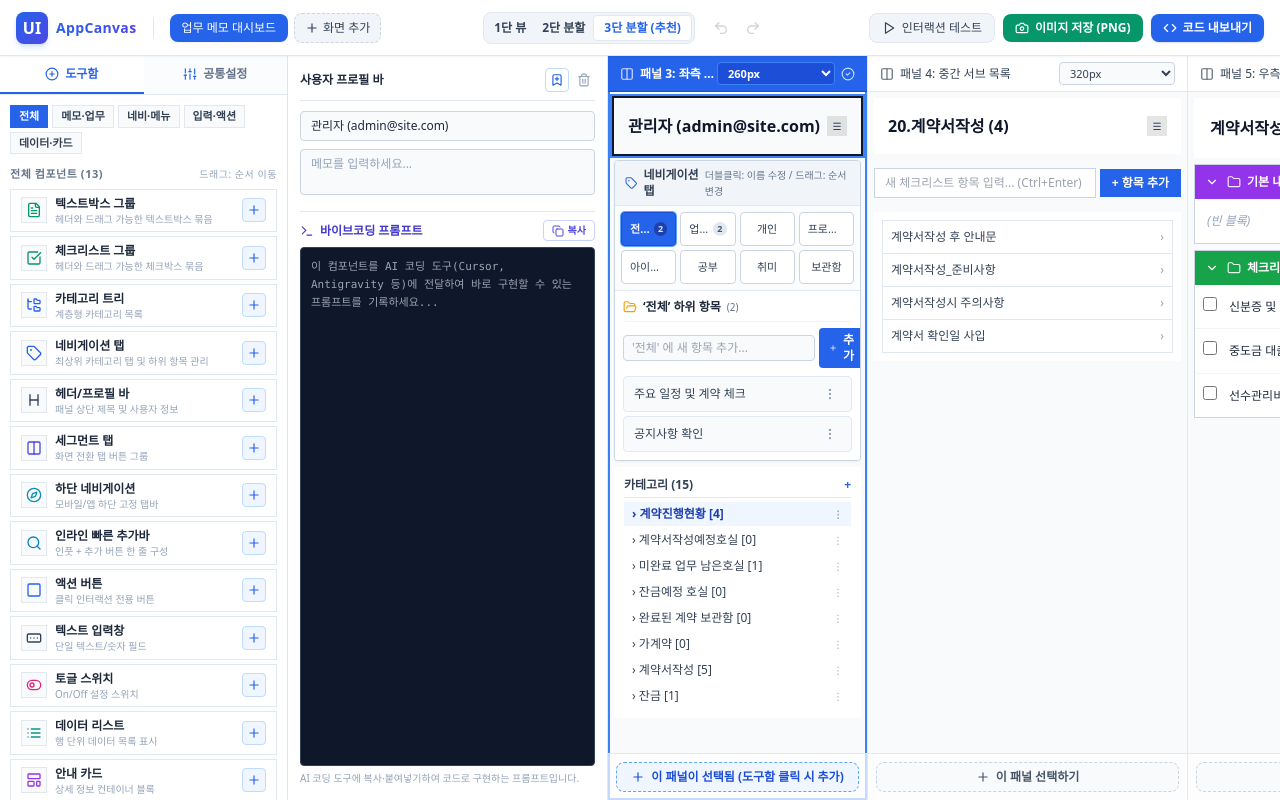
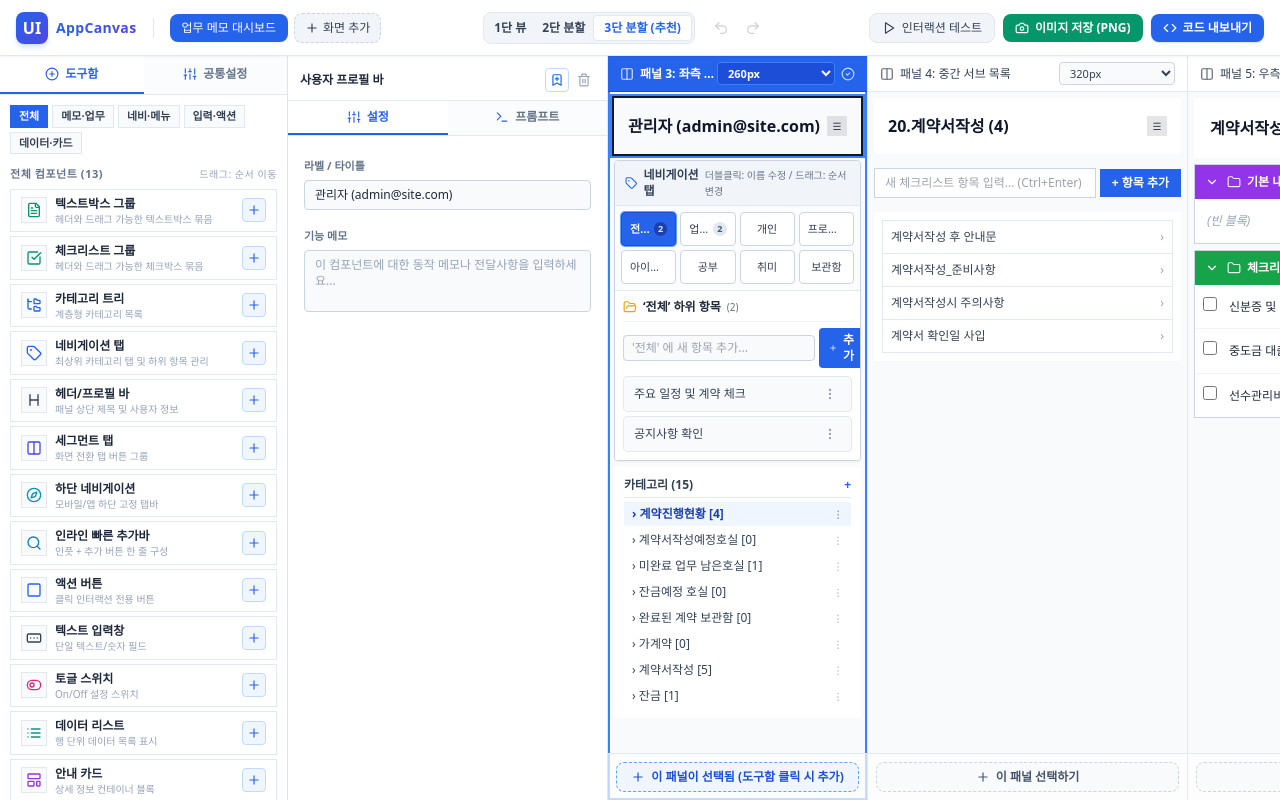
Before and after one commit to smartyoni/front_end_maker, a React (Vite) app: page / in a window 1280 px wide. Built offline with nearby package versions, Linux system fonts and the light colour scheme; a web font is replaced by a local one.

Commit message:
feat: 2번 패널 헤더에 [설정]과 [프롬프트] 탭 추가하여 프롬프트 영역 분리 및 넓은 작업 화면 제공

```diff
--- /dev/null
+++ b/src/components/inspector/ComponentConfigSection.tsx
@@ -0,0 +1,121 @@
+import React from 'react';
+import { ComponentItem } from '../../types/builder';
+
+interface ComponentConfigSectionProps {
+  component: ComponentItem;
+  onUpdate: (updates: Partial<ComponentItem>) => void;
+}
+
+export const ComponentConfigSection: React.FC<ComponentConfigSectionProps> = ({
+  component,
+  onUpdate,
+}) => {
+  return (
+    <div className="space-y-3 p-1">
+      {/* 1. 상단 타이틀바 색상 선택기 */}
+      {component.headerColor !== undefined && (
+        <div className="space-y-1">
+          <label className="text-[11px] font-semibold text-slate-500">테마 색상</label>
+          <div className="flex items-center gap-2">
+            <input
+              type="color"
+              value={component.headerColor || '#5ea578'}
+              onChange={(e) => onUpdate({ headerColor: e.target.value })}
+              className="w-7 h-7 rounded border border-slate-300 bg-transparent cursor-pointer shrink-0"
+              title="상단 바 색상 선택"
+            />
+            <input
+              type="text"
+              value={component.headerColor || ''}
+              onChange={(e) => onUpdate({ headerColor: e.target.value })}
+              placeholder="#5ea578"
+              className="flex-1 px-2 py-1 bg-slate-50 border border-slate-300 rounded text-xs font-mono text-slate-700 outline-none focus:bg-white focus:border-blue-500"
+            />
+          </div>
+        </div>
+      )}
+
+      {/* 2. 라벨 텍스트 입력 */}
+      {component.label !== undefined && (
+        <div className="space-y-1">
+          <label className="text-[11px] font-semibold text-slate-500">라벨 / 타이틀</label>
+          <input
+            type="text"
+            value={component.label}
+            placeholder="라벨을 정하세요"
+            onChange={(e) => onUpdate({ label: e.target.value })}
+            className="w-full px-2.5 py-1.5 bg-slate-50 border border-slate-300 rounded text-xs text-slate-800 focus:outline-none focus:border-blue-500 focus:bg-white transition"
+          />
+        </div>
+      )}
+
+      {/* 3. 네비게이션 탭일 경우 행/열 및 탭 관리 */}
+      {component.type === 'chipGroup' && (
+        <div className="space-y-2 p-2.5 bg-slate-50 border border-slate-200 rounded">
+          <div className="flex items-center justify-between text-[11px] text-slate-600">
+            <span className="font-semibold">열 개수</span>
+            <div className="flex gap-1">
+              {[2, 3, 4, 5, 6].map((col) => (
+                <button
+                  key={col}
+                  type="button"
+                  onClick={() => {
+                    const currentRows = component.rows || 2;
+                    const total = currentRows * col;
+                    const oldItems = component.items || [];
+                    const newItems = Array.from({ length: total }, (_, i) => oldItems[i] || `탭 ${i + 1}`);
+                    onUpdate({ columns: col, rows: currentRows, items: newItems });
+                  }}
+                  className={`px-1.5 py-0.5 rounded text-[10px] font-bold border transition ${
+                    (component.columns || 4) === col
+                      ? 'bg-blue-600 text-white border-blue-600'
+                      : 'bg-white border-slate-300 text-slate-600 hover:bg-slate-100'
+                  }`}
+                >
+                  {col}
+                </button>
+              ))}
+            </div>
+          </div>
+          <div className="flex items-center justify-between text-[11px] text-slate-600">
+            <span className="font-semibold">행 개수</span>
+            <div className="flex gap-1">
+              {[1, 2, 3, 4].map((r) => (
+                <button
+                  key={r}
+                  type="button"
+                  onClick={() => {
+                    const currentCols = component.columns || 4;
+                    const total = r * currentCols;
+                    const oldItems = component.items || [];
+                    const newItems = Array.from({ length: total }, (_, i) => oldItems[i] || `탭 ${i + 1}`);
+                    onUpdate({ columns: currentCols, rows: r, items: newItems });
+                  }}
+                  className={`px-1.5 py-0.5 rounded text-[10px] font-bold border transition ${
+                    (component.rows || 2) === r
+                      ? 'bg-blue-600 text-white border-blue-600'
+                      : 'bg-white border-slate-300 text-slate-600 hover:bg-slate-100'
+                  }`}
+                >
+                  {r}
+                </button>
+              ))}
+            </div>
+          </div>
+        </div>
+      )}
+
+      {/* 4. 메모용 텍스트박스 */}
+      <div className="space-y-1">
+        <label className="text-[11px] font-semibold text-slate-500">기능 메모</label>
+        <textarea
+          rows={3}
+          value={component.functionNote || ''}
+          onChange={(e) => onUpdate({ functionNote: e.target.value })}
+          placeholder="이 컴포넌트에 대한 동작 메모나 전달사항을 입력하세요..."
+          className="w-full px-2.5 py-1.5 bg-slate-50 border border-slate-300 rounded text-xs text-slate-800 placeholder-slate-400 focus:outline-none focus:border-blue-500 focus:bg-white resize-none transition"
+        />
+      </div>
+    </div>
+  );
+};
--- a/src/components/inspector/PropertyInspector.tsx
+++ b/src/components/inspector/PropertyInspector.tsx
@@ -3,9 +3,10 @@ import { useCanvasStore } from '../../store/canvasStore';
 import { useCustomComponentStore } from '../../store/customComponentStore';
 import { usePaletteStore } from '../../store/paletteStore';
 import { PALETTE_ITEMS } from '../palette/paletteData';
-import { Trash2, Sliders, BookmarkPlus, Plus } from 'lucide-react';
+import { Trash2, Sliders, BookmarkPlus, Plus, Terminal } from 'lucide-react';
 import { CustomComponentModal } from '../palette/CustomComponentModal';
 import { VibePromptSection } from './VibePromptSection';
+import { ComponentConfigSection } from './ComponentConfigSection';
 import { ComponentItem } from '../../types/builder';
 
 export const PropertyInspector: React.FC = () => {
@@ -13,6 +14,7 @@ export const PropertyInspector: React.FC = () => {
   const { selectedPaletteTitle } = usePaletteStore();
   const { addPreset } = useCustomComponentStore();
   const [isModalOpen, setIsModalOpen] = useState(false);
+  const [activeTab, setActiveTab] = useState<'settings' | 'prompt'>('settings');
 
   const currentScreen = screens.find((s) => s.id === activeScreenId);
   const allComponents = currentScreen?.panels.flatMap((p) => p.components) || [];
@@ -42,9 +44,9 @@ export const PropertyInspector: React.FC = () => {
     };
 
     return (
-      <div className="h-full flex flex-col p-3 space-y-2.5 overflow-hidden bg-white">
-        {/* 상단 헤더: 도구함 미리보기 배지 + 컴포넌트명 + 캔버스 추가 버튼 */}
-        <div className="flex items-center justify-between pb-2 border-b border-slate-200 shrink-0">
+      <div className="h-full flex flex-col overflow-hidden bg-white">
+        {/* 상단 타이틀 바: 도구함 미리보기 배지 + 컴포넌트명 + 캔버스 배치 버튼 */}
+        <div className="p-3 pb-2 flex items-center justify-between border-b border-slate-200 shrink-0">
           <div className="flex items-center gap-1.5 truncate flex-1 mr-2">
             <span className="text-[10px] px-1.5 py-0.5 rounded bg-blue-100 text-blue-700 font-bold shrink-0">
               도구함 미리보기
@@ -63,26 +65,77 @@ export const PropertyInspector: React.FC = () => {
           </button>
         </div>
 
-        {/* 컴포넌트 기본 설명 */}
-        <div className="p-2 bg-slate-50 border border-slate-200 rounded text-xs space-y-1 shrink-0">
-          <div className="flex items-center gap-1.5">
-            <span className="text-[11px] text-slate-500 font-semibold">설명:</span>
-            <span className="text-[11px] text-slate-700 font-medium">{paletteItem.description}</span>
-          </div>
-          {paletteItem.defaultData.label && (
-            <div className="flex items-center gap-1.5">
-              <span className="text-[11px] text-slate-500 font-semibold">기본 라벨:</span>
-              <span className="text-[11px] text-slate-800 font-bold">{paletteItem.defaultData.label}</span>
+        {/* 탭 헤더: [설정] vs [프롬프트] */}
+        <div className="flex border-b border-slate-200 bg-slate-50/50 shrink-0">
+          <button
+            type="button"
+            onClick={() => setActiveTab('settings')}
+            className={`flex-1 py-2 text-xs font-bold border-b-2 flex items-center justify-center gap-1.5 transition ${
+              activeTab === 'settings'
+                ? 'border-blue-600 text-blue-600 bg-white'
+                : 'border-transparent text-slate-500 hover:text-slate-700'
+            }`}
+          >
+            <Sliders className="w-3.5 h-3.5" />
+            <span>설정</span>
+          </button>
+          <button
+            type="button"
+            onClick={() => setActiveTab('prompt')}
+            className={`flex-1 py-2 text-xs font-bold border-b-2 flex items-center justify-center gap-1.5 transition ${
+              activeTab === 'prompt'
+                ? 'border-blue-600 text-blue-600 bg-white'
+                : 'border-transparent text-slate-500 hover:text-slate-700'
+            }`}
+          >
+            <Terminal className="w-3.5 h-3.5 text-blue-600" />
+            <span>프롬프트</span>
+          </button>
+        </div>
+
+        {/* 탭 본문 영역 */}
+        <div className="flex-1 overflow-y-auto p-3 min-h-0">
+          {activeTab === 'settings' ? (
+            <div className="space-y-3">
+              <div className="p-3 bg-slate-50 border border-slate-200 rounded text-xs space-y-2">
+                <div>
+                  <span className="text-[11px] font-semibold text-slate-500 block mb-0.5">컴포넌트 설명</span>
+                  <p className="text-xs text-slate-700 leading-relaxed">{paletteItem.description}</p>
+                </div>
+                {paletteItem.defaultData.label && (
+                  <div>
+                    <span className="text-[11px] font-semibold text-slate-500 block mb-0.5">기본 라벨</span>
+                    <span className="text-xs text-slate-800 font-bold">{paletteItem.defaultData.label}</span>
+                  </div>
+                )}
+                {paletteItem.defaultData.headerColor && (
+                  <div className="flex items-center gap-2 pt-1">
+                    <span className="text-[11px] font-semibold text-slate-500">기본 테마 색상:</span>
+                    <div
+                      className="w-4 h-4 rounded border border-slate-300"
+                      style={{ backgroundColor: paletteItem.defaultData.headerColor }}
+                    />
+                    <span className="text-[11px] font-mono text-slate-600">{paletteItem.defaultData.headerColor}</span>
+                  </div>
+                )}
+              </div>
+              <div className="p-3 border border-dashed border-blue-200 rounded bg-blue-50/30 text-center">
+                <p className="text-xs text-blue-700 font-medium mb-2">상단의 [배치] 버튼을 누르면 캔버스에 추가됩니다.</p>
+                <button
+                  type="button"
+                  onClick={() => addComponent(paletteItem.defaultData)}
+                  className="w-full py-1.5 px-3 bg-blue-600 hover:bg-blue-700 text-white rounded text-xs font-bold flex items-center justify-center gap-1.5 transition shadow-xs"
+                >
+                  <Plus className="w-3.5 h-3.5" />
+                  <span>캔버스에 컴포넌트 배치</span>
+                </button>
+              </div>
+            </div>
+          ) : (
+            <div className="h-full flex flex-col min-h-0">
+              <VibePromptSection component={previewComponent} onUpdate={() => {}} />
             </div>
           )}
-        </div>
-
-        {/* 바이브코딩 프롬프트 규격 */}
-        <div className="flex-1 flex flex-col min-h-0">
-          <VibePromptSection
-            component={previewComponent}
-            onUpdate={() => {}}
-          />
         </div>
       </div>
     );
@@ -93,9 +146,9 @@ export const PropertyInspector: React.FC = () => {
   };
 
   return (
-    <div className="h-full flex flex-col p-3 space-y-2.5 overflow-hidden bg-white">
-      {/* 1. 최상단 헤더: 영문 태그 제거, 컴포넌트 타이틀 배치, 높이 최적화 */}
-      <div className="flex items-center justify-between pb-2 border-b border-slate-200 shrink-0">
+    <div className="h-full flex flex-col overflow-hidden bg-white">
+      {/* 1. 최상단 타이틀 헤더 */}
+      <div className="p-3 pb-2 flex items-center justify-between border-b border-slate-200 shrink-0">
         <h3 className="text-xs font-bold text-slate-800 truncate flex-1 mr-2" title={selectedComponent.name || selectedComponent.label}>
           {selectedComponent.name || selectedComponent.label || '컴포넌트'}
         </h3>
@@ -117,109 +170,44 @@ export const PropertyInspector: React.FC = () => {
         </div>
       </div>
 
-      {/* 2. 컴포넌트 핵심 컨트롤 영역 (상단 타이틀바 색상 라벨 제거, 라벨/텍스트 라벨 제거) */}
-      <div className="space-y-2 shrink-0">
-        {/* 상단 타이틀바 색상 선택기 (라벨 제거) */}
-        {selectedComponent.headerColor !== undefined && (
-          <div className="flex items-center gap-2">
-            <input
-              type="color"
-              value={selectedComponent.headerColor || '#5ea578'}
-              onChange={(e) => handleUpdate({ headerColor: e.target.value })}
-              className="w-7 h-7 rounded border border-slate-300 bg-transparent cursor-pointer shrink-0"
-              title="상단 바 색상 선택"
-            />
-            <input
-              type="text"
-              value={selectedComponent.headerColor || ''}
-              onChange={(e) => handleUpdate({ headerColor: e.target.value })}
-              placeholder="#5ea578"
-              className="flex-1 px-2 py-1 bg-slate-50 border border-slate-300 rounded text-xs font-mono text-slate-700 outline-none"
-            />
+      {/* 2. 탭 헤더: [설정] vs [프롬프트] */}
+      <div className="flex border-b border-slate-200 bg-slate-50/50 shrink-0">
+        <button
+          type="button"
+          onClick={() => setActiveTab('settings')}
+          className={`flex-1 py-2 text-xs font-bold border-b-2 flex items-center justify-center gap-1.5 transition ${
+            activeTab === 'settings'
+              ? 'border-blue-600 text-blue-600 bg-white'
+              : 'border-transparent text-slate-500 hover:text-slate-700'
+          }`}
+        >
+          <Sliders className="w-3.5 h-3.5" />
+          <span>설정</span>
+        </button>
+        <button
+          type="button"
+          onClick={() => setActiveTab('prompt')}
+          className={`flex-1 py-2 text-xs font-bold border-b-2 flex items-center justify-center gap-1.5 transition ${
+            activeTab === 'prompt'
+              ? 'border-blue-600 text-blue-600 bg-white'
+              : 'border-transparent text-slate-500 hover:text-slate-700'
+          }`}
+        >
+          <Terminal className="w-3.5 h-3.5 text-blue-600" />
+          <span>프롬프트</span>
+        </button>
+      </div>
+
+      {/* 3. 탭 본문 영역 */}
+      <div className="flex-1 overflow-y-auto p-3 min-h-0">
+        {activeTab === 'settings' ? (
+          <ComponentConfigSection component={selectedComponent} onUpdate={handleUpdate} />
+        ) : (
+          <div className="h-full flex flex-col min-h-0">
+            <VibePromptSection component={selectedComponent} onUpdate={handleUpdate} />
           </div>
         )}
-
-        {/* 라벨 텍스트 입력 (라벨 제거, 플레이스홀더: '라벨을 정하세요') */}
-        {selectedComponent.label !== undefined && (
-          <div>
-            <input
-              type="text"
-              value={selectedComponent.label}
-              placeholder="라벨을 정하세요"
-              onChange={(e) => handleUpdate({ label: e.target.value })}
-              className="w-full px-2.5 py-1.5 bg-slate-50 border border-slate-300 rounded text-xs text-slate-800 focus:outline-none focus:border-blue-500 focus:bg-white transition"
-            />
-          </div>
-        )}
-
-        {/* 네비게이션 탭일 경우 행/열 및 탭 관리 */}
-        {selectedComponent.type === 'chipGroup' && (
-          <div className="space-y-2 p-2 bg-slate-50 border border-slate-200 rounded">
-            <div className="flex items-center justify-between text-[11px] text-slate-600">
-              <span className="font-semibold">열 개수</span>
-              <div className="flex gap-1">
-                {[2, 3, 4, 5, 6].map((col) => (
-                  <button
-                    key={col}
-                    onClick={() => {
-                      const currentRows = selectedComponent.rows || 2;
-                      const total = currentRows * col;
-                      const oldItems = selectedComponent.items || [];
-                      const newItems = Array.from({ length: total }, (_, i) => oldItems[i] || `탭 ${i + 1}`);
-                      handleUpdate({ columns: col, rows: currentRows, items: newItems });
-                    }}
-                    className={`px-1.5 py-0.5 rounded text-[10px] font-bold border ${
-                      (selectedComponent.columns || 4) === col
-                        ? 'bg-blue-600 text-white border-blue-600'
-                        : 'bg-white border-slate-300 text-slate-600 hover:bg-slate-100'
-                    }`}
-                  >
-                    {col}
-                  </button>
-                ))}
-              </div>
-            </div>
-            <div className="flex items-center justify-between text-[11px] text-slate-600">
-              <span className="font-semibold">행 개수</span>
-              <div className="flex gap-1">
-                {[1, 2, 3, 4].map((r) => (
-                  <button
-                    key={r}
-                    onClick={() => {
-                      const currentCols = selectedComponent.columns || 4;
-                      const total = r * currentCols;
-                      const oldItems = selectedComponent.items || [];
-                      const newItems = Array.from({ length: total }, (_, i) => oldItems[i] || `탭 ${i + 1}`);
-                      handleUpdate({ columns: currentCols, rows: r, items: newItems });
-                    }}
-                    className={`px-1.5 py-0.5 rounded text-[10px] font-bold border ${
-                      (selectedComponent.rows || 2) === r
-                        ? 'bg-blue-600 text-white border-blue-600'
-                        : 'bg-white border-slate-300 text-slate-600 hover:bg-slate-100'
-                    }`}
-                  >
-                    {r}
-                  </button>
-                ))}
-              </div>
-            </div>
-          </div>
-        )}
-
-        {/* 메모용 텍스트박스 */}
-        <div>
-          <textarea
-            rows={2}
-            value={selectedComponent.functionNote || ''}
-            onChange={(e) => handleUpdate({ functionNote: e.target.value })}
-            placeholder="메모를 입력하세요..."
-            className="w-full px-2.5 py-1.5 bg-slate-50 border border-slate-300 rounded text-xs text-slate-800 placeholder-slate-400 focus:outline-none focus:border-blue-500 focus:bg-white resize-none transition"
-          />
-        </div>
       </div>
-
-      {/* 3. 남은 공간을 모두 프롬프트에 제공 (flex-1) */}
-      <VibePromptSection component={selectedComponent} onUpdate={handleUpdate} />
 
       {/* 내 컴포넌트 등록 모달 */}
       <CustomComponentModal
@@ -232,7 +220,7 @@ export const PropertyInspector: React.FC = () => {
         onClose={() => setIsModalOpen(false)}
         onSave={(presetData) => {
           addPreset(presetData);
-          alert(`'${presetData.name}' 컴포넌트가 1번 패널 [내 컴포넌트] 도구함에 등록되었습니다.`);
+          alert(`'${presetData.name}' 컴포넌트가 도구함에 등록되었습니다.`);
         }}
       />
     </div>
```
